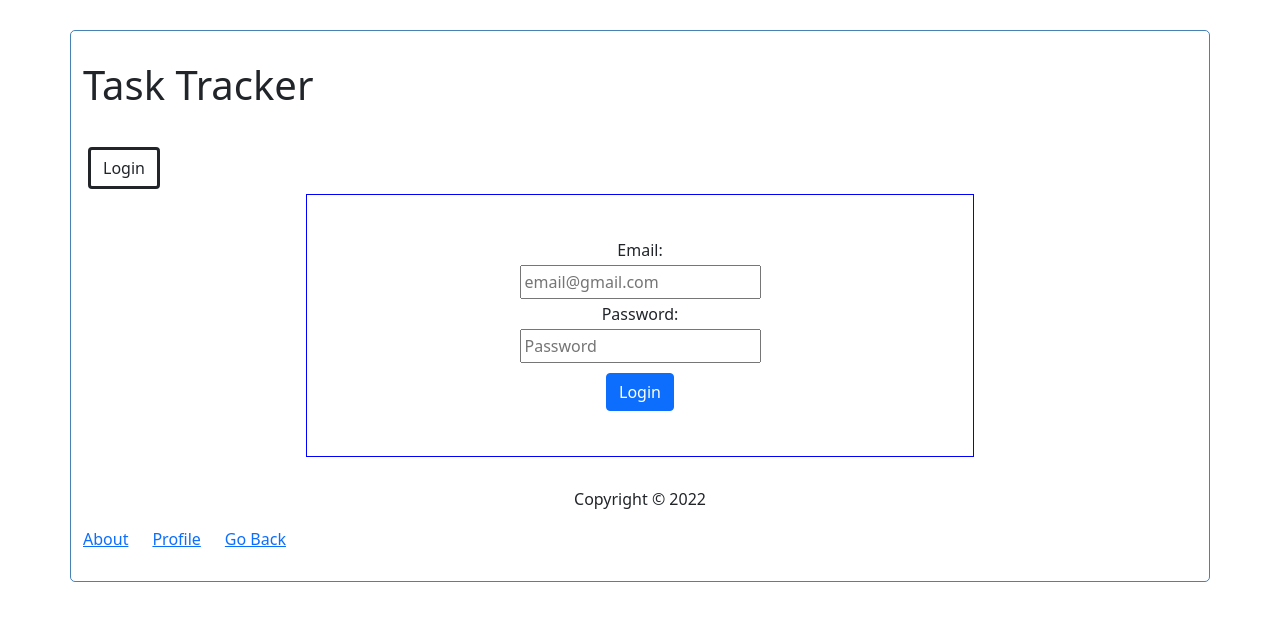
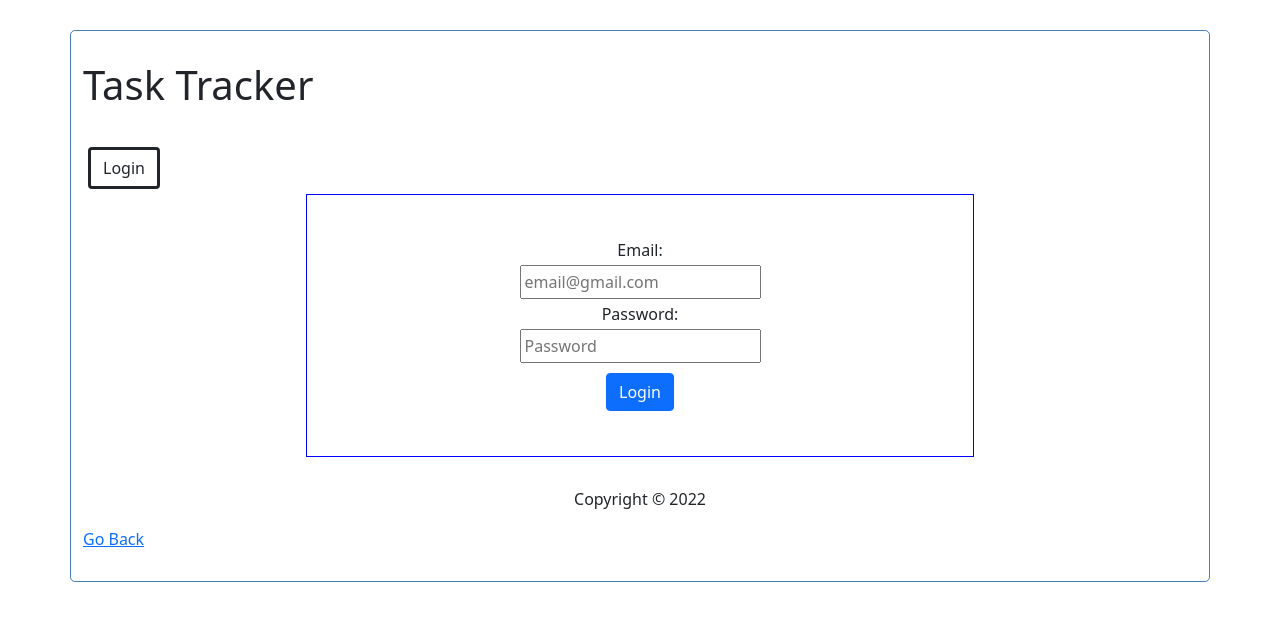
Before and after one commit to MarcosSanz1/reactFin-repo, a React (Create React App) app: page /taskTracker/login in a window 1280 px wide. Shown: the top 620 px of the page. Built offline with nearby package versions, Linux system fonts and the light colour scheme; data requests are answered from the project's data file.

Commit message:
Push terminar lo de los links e implementar local storage

```diff
--- a/db.json
+++ b/db.json
@@ -8,11 +8,11 @@
       "description": "Descripción de ejemplo para la primera tarea. Cambio realizado x2"
     },
     {
+      "id": 2,
       "name": "Nueva2",
-      "day": "2022-04-13T13:18:07.760Z",
+      "day": "2022-04-28T07:16:28.310Z",
       "reminder": true,
-      "description": "aaaaaa",
-      "id": 2
+      "description": "Nueva descripción. MODIFICADA"
     }
   ],
   "users": [
--- a/src/App.js
+++ b/src/App.js
@@ -129,7 +129,7 @@ const App = () => {
         fetch(`http://localhost:3001/tasks/${id}`, {
         method: 'DELETE'
     })
-    .then (res => window.location.href="/taskTracker")
+    .then (res => window.location.href="/taskTracker/")
       }
     });
     setChange(true)
@@ -391,7 +391,6 @@ const App = () => {
 // Necesito implementar el login con un usuario y contraseña. Si ese usuario y contraseña no coincide no se puede loguear
 
 // ARREGLAR:
-// NO FUNCIONA EL DOBLE CLICK PARA IR A LA VISTA DETALLADA ERA SOLO EN MOVIL
 // - En el Login
 //  + Hacer que no me salga al principio la página, si no que la saque al darle al botón
 //  + Quitar el botón de login de arriba a la izquierda
@@ -419,16 +418,15 @@ const App = () => {
 //   `.trim())
 // })
 
-
 // - En el Perfil
-//  + Sacar el email por pantalla (Tengo la busqueda de usuarios en el Login)
+//  + Sacar el email por pantalla (Tengo la busqueda de usuarios en el Login) -> Esto con Local Storage
 //  + Quitar el link del perfil
-//  + Poner algo para cambiar la contraseña
-
-// - A la hora de editar, arreglar que me cargue al instante
 
 // - En el formulario
 //  + Podía meter una task con un espacio en el nombre, "hacer comprobaciones".
 //  "usaba el required pero se come los espacios"
 
+// Puedo poner el boton de Login en el Header
+// Al footer necesito pasarle una bool para que cuando este en
+
 export default App;
--- a/src/components/Footer.js
+++ b/src/components/Footer.js
@@ -1,24 +1,69 @@
-import React from 'react'
+import React, { useEffect, useState } from 'react'
 import { Col, Row } from 'react-bootstrap'
-import { Link } from 'react-router-dom'
+import { Link, useLocation } from 'react-router-dom'
 
 const Footer = () => {
+
+  const location = useLocation()
+  const [visibleLink, setVisibleLink] = useState(false)
+  const ruta = location.pathname
+
+  console.log("Ruta en la que estamos ", ruta)
+
+  const visibleForLocation = () => {
+
+  }
+
+  useEffect(() =>{
+    switch (ruta) {
+      case ruta === "/login":
+        console.log("Esta en /login ")
+        setVisibleLink(true)
+      break;
+      case ruta !== "/profile":
+        console.log("Esta en /profile ")
+        setVisibleLink(true)
+      break;
+      case ruta !== "/about":
+        console.log("Esta en /about ")
+        setVisibleLink(true)
+      break;
+      default:
+      setVisibleLink(false)
+    }
+  }, [visibleLink])
+
+  console.log("El link esta visible ",visibleLink);
+
   return (
     <footer>
     <p>Copyright &copy; 2022</p>
       <Row>
+        {visibleLink ? (
+          <>
           <Col md="auto">
             <Link to='/about'>About</Link>
           </Col>
           <Col md="auto">
             <Link to='/profile'>Profile</Link>
           </Col>
+          </>
+        ) : null}
+        {location.pathname !== "/" ? (
+          <>
           <Col md="auto">
             <Link to='../'>Go Back</Link>
           </Col>
+          </>
+        ) : null}
       </Row>
     </footer>
   )
 }
 
+// Puedo poner que sea diferente de / y /task
+
+// About y Profile se verán en todos los sitios menos en el login y el perfil
+// El Go Back se verá en todos los sitios menos en el inicio
+
 export default Footer
```
Lines whose indentation alone changed are shown as unchanged.
